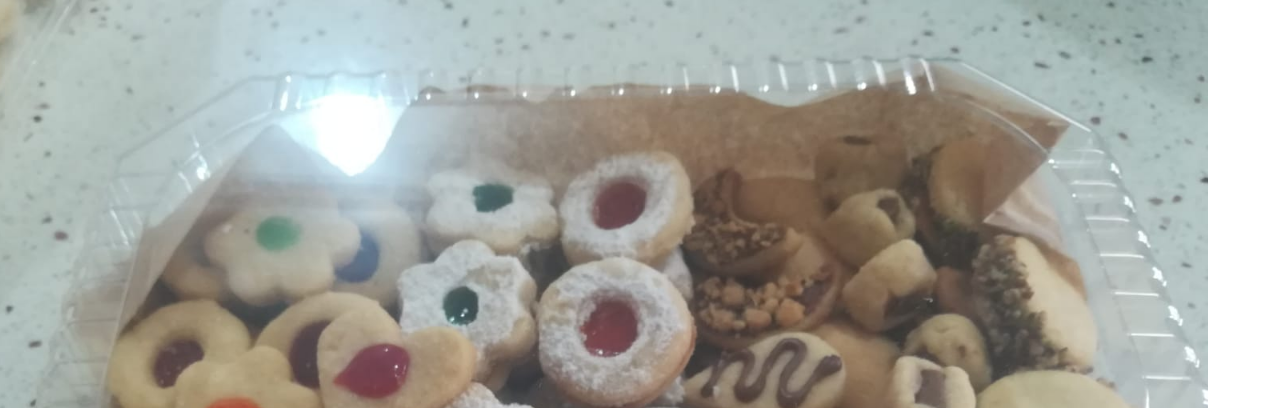
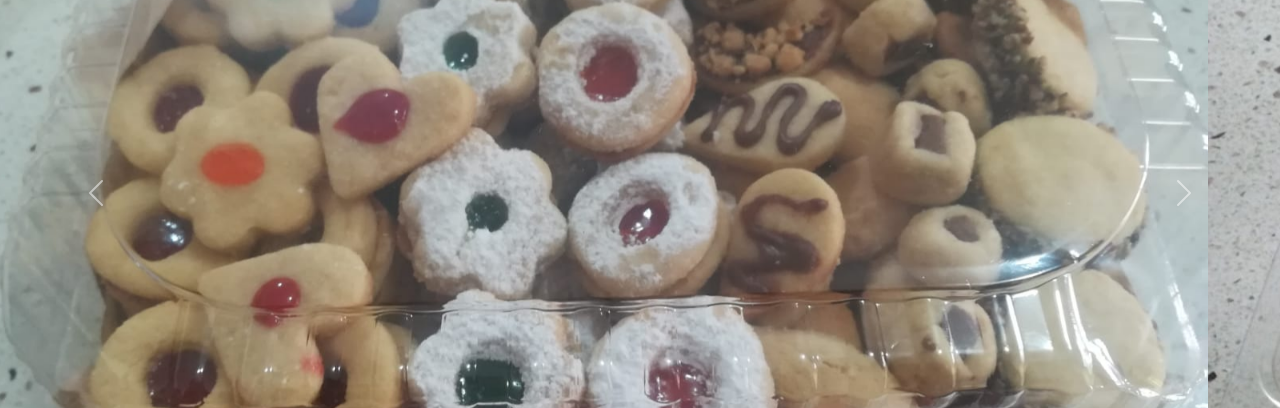
Before and after one commit to JALomeli/reposteriafina, a plain HTML site: page index.html in a window 1280 px wide. Shown: the part 152-560 px from the top of the page. Drawn offline with nearby package versions, Linux system fonts and the light colour scheme; files whose address does not match are found by name.

Commit message:
carrusel animacion

```diff
--- a/estilosLOGA.css
+++ b/estilosLOGA.css
@@ -68,6 +68,19 @@ margin-left: 5rem;
   }
 /* ------------------------ Encabezado -------------------*/
 
+#carouselExampleControls {
+
+    background-size: cover;
+    background-repeat: no-repeat;
+    background-position: center center;
+    max-width: 100%;
+    margin: 0 auto;
+}
+
+.carousel-item img {
+    max-height: 450px;
+    object-fit: cover;
+}
 
 /* ------------------------ Footer -------------------*/
 
--- /dev/null
+++ b/java.js
@@ -0,0 +1,2 @@
+var myCarousel = document.querySelector('#myCarousel')
+var carousel = new bootstrap.Carousel(myCarousel)
```
Also changed, not shown: Imagenes/imagenes home/MUFFINSgrupo.jpeg (renamed from MUFFINSCARRUSEL1.jpeg), Imagenes/imagenes home/PAYmango.jpeg (renamed from PAYCARRUSEL1.jpeg), Imagenes/imagenes home/Piezquesofresa.jpeg (renamed from Piezquesofresa.jpeg), Imagenes/imagenes home/ReposteriaNormal.jpeg (renamed from ReposteriaNormal.jpeg), Imagenes/imagenes home/empanadas.jpeg (renamed from empanadas.jpeg), Imagenes/imagenes home/pedazdorollo.jpeg (renamed from pedazdorollo.jpeg), Imagenes/imagenes home/reposteria circular.jpeg (renamed from reposteria circular.jpeg), Imagenes/imagenes home/rollocompleto.jpeg (renamed from rollocompleto.jpeg), Imagenes/imagenes pies y cabeza/Instagram_logo_2016.webp (renamed from Instagram_logo_2016.webp), Imagenes/imagenes pies y cabeza/Logo_de_Facebook.webp (renamed from Logo_de_Facebook.webp), Imagenes/imagenes pies y cabeza/Reposteria Loga.png (renamed from Reposteria Loga.png), Imagenes/imagenes pies y cabeza/WhatsApp.webp (renamed from WhatsApp.webp), Reposteria Loga.webp (deleted).
